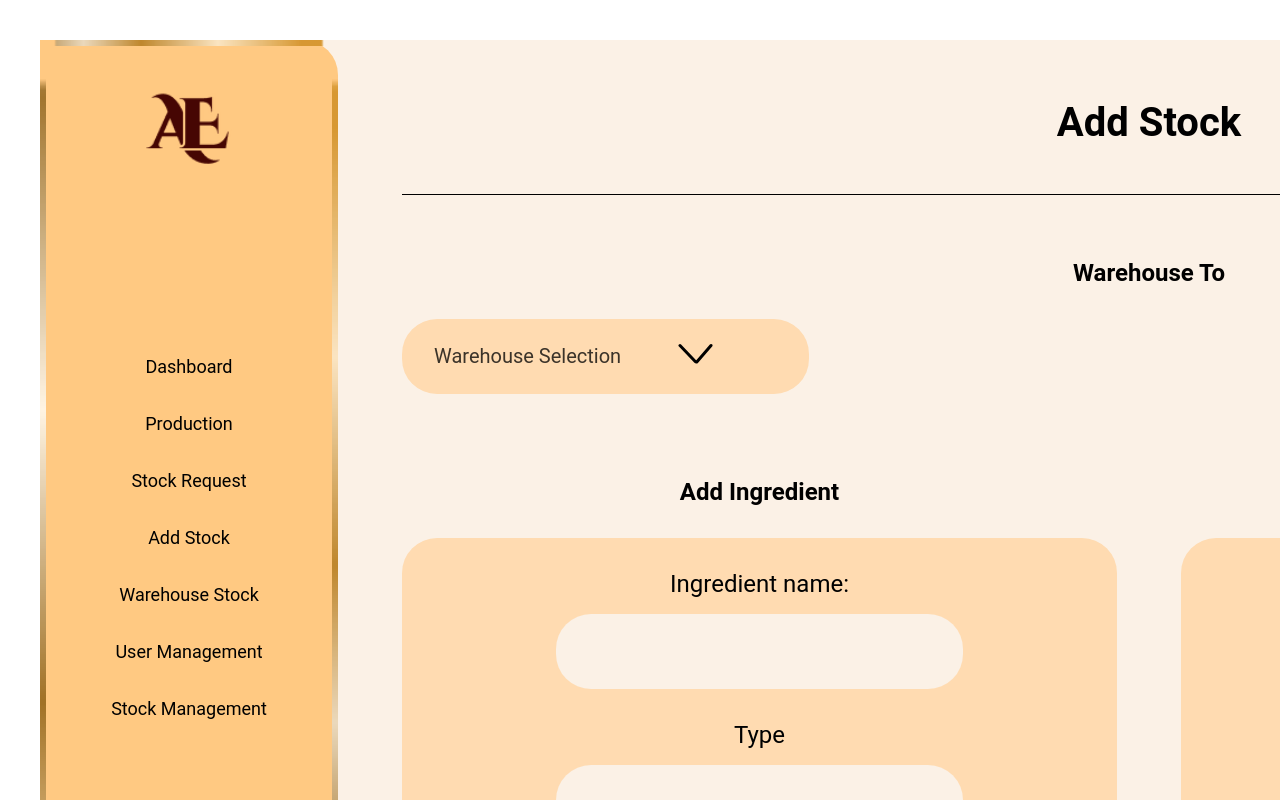
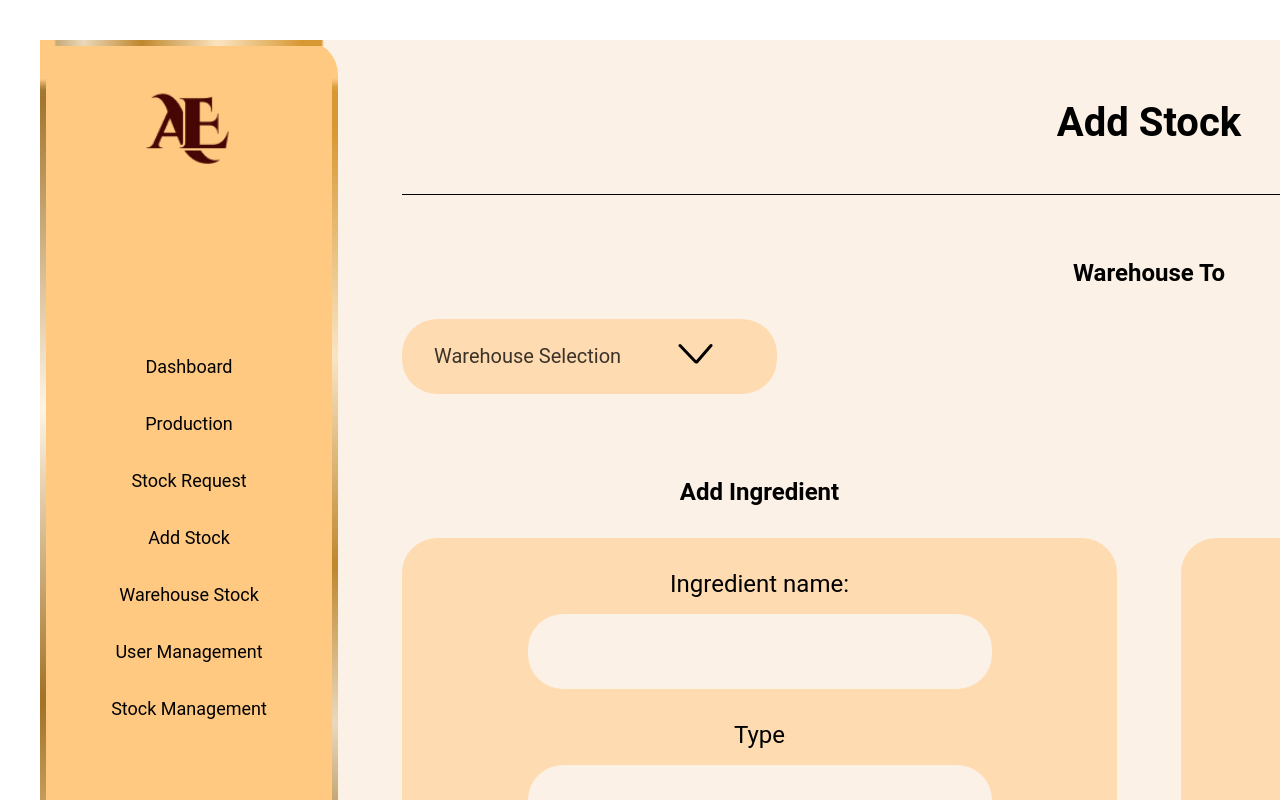
Before and after one commit to Tsebo200/Aureum-Elegance-Frontend, a React (Vite) app in the folder client/: page / in a window 1280 px wide. Shown: the top 800 px of the page. Built offline with nearby package versions, Linux system fonts and the light colour scheme.

Commit message:
update AddStock

```diff
--- a/client/src/ui/Pages/AddStock.scss
+++ b/client/src/ui/Pages/AddStock.scss
@@ -101,7 +101,7 @@
   height: 75px;
   border-radius: 35px;
   background-color: #ffdbb1;
-  padding: 0 32px;
+  padding: 0 0px 0 32px;
   display: flex;
   align-items: center;
 }
@@ -147,17 +147,18 @@
   font-size: 24px;
   font-family: Roboto, sans-serif;
   margin-bottom: 16px;
-  align-self: flex-start;
+  justify-content: flex-start;
 }
 
 .form-input {
   font-size: 20px;
-  width: 343px;
+  width: 400px;
   height: 75px;
   border-radius: 35px;
   background-color: #fbf1e6;
   padding: 0 32px;
   border: none;
+  justify-content: flex-start;
 }
 
 .button-container {
```
